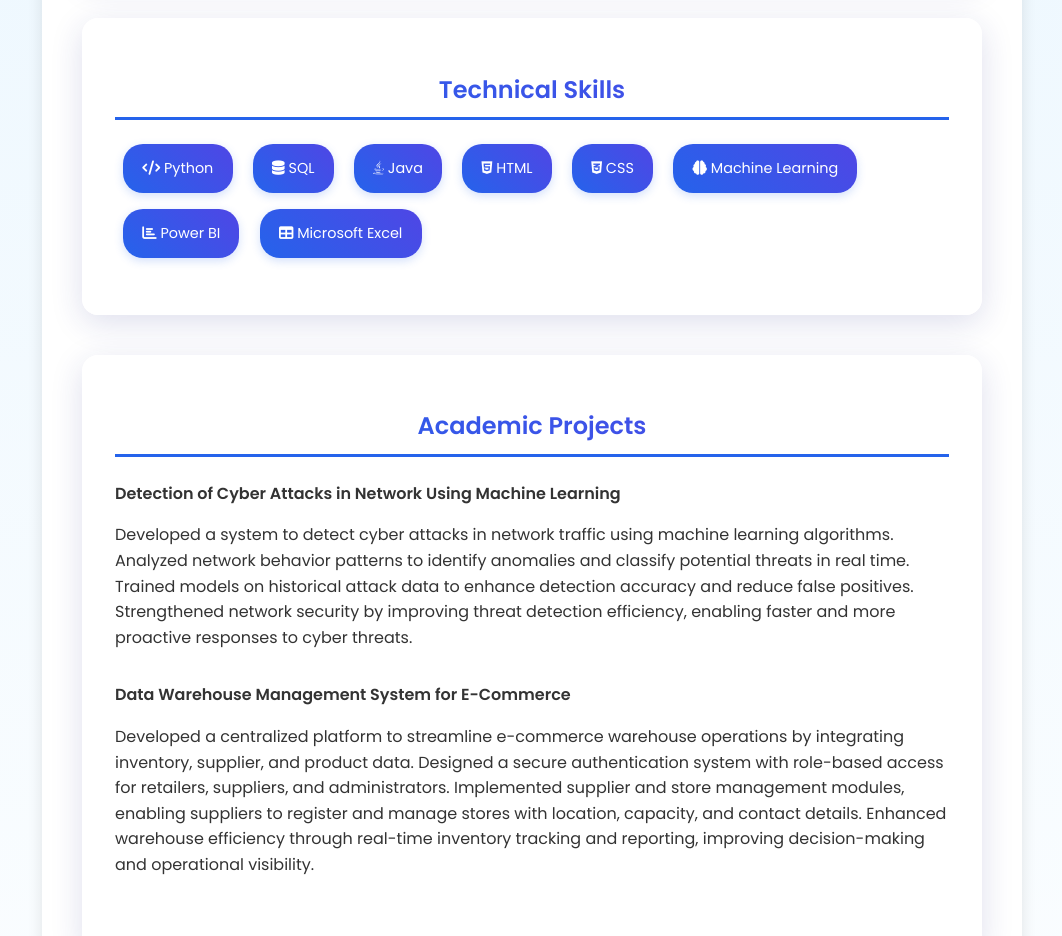
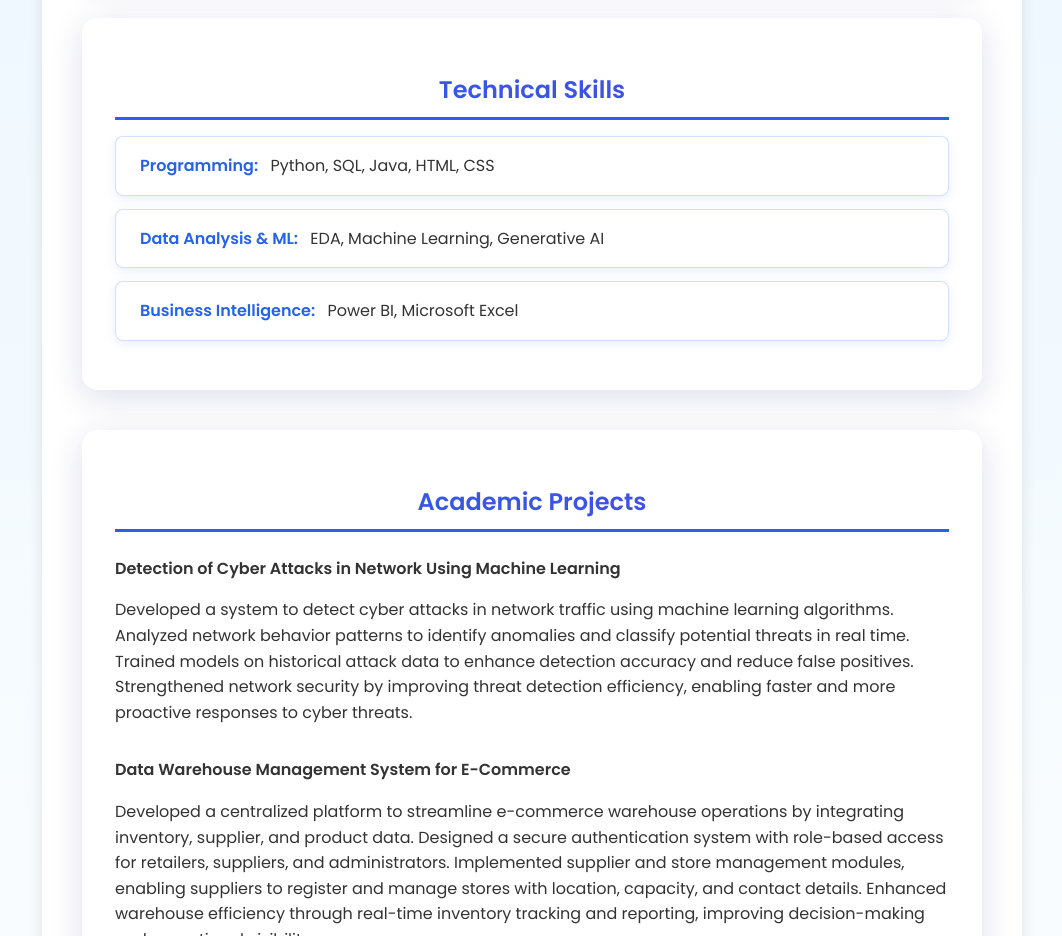
Before and after one commit to KeerthiSagi/Personal_Profile, a plain HTML site: page index.html in a window 1280 px wide. Shown: the part 1400-2336 px from the top of the page, without its empty margins (108-1170 px from the left). Drawn offline with Linux system fonts and the light colour scheme.

Commit message:
Updated resume webpage with new styles

```diff
--- a/index.html
+++ b/index.html
@@ -46,14 +46,9 @@
         <section id="skills">
             <h2>Technical Skills</h2>
             <ul>
-                <li><i class="fas fa-code"></i> Python</li>
-                <li><i class="fas fa-database"></i> SQL</li>
-                <li><i class="fab fa-java"></i> Java</li>
-                <li><i class="fab fa-html5"></i> HTML</li>
-                <li><i class="fab fa-css3-alt"></i> CSS</li>
-                <li><i class="fas fa-brain"></i> Machine Learning</li>
-                <li><i class="fas fa-chart-bar"></i> Power BI</li>
-                <li><i class="fas fa-table"></i> Microsoft Excel</li>
+                <li><strong>Programming:</strong> Python, SQL, Java, HTML, CSS</li>
+                <li><strong>Data Analysis & ML:</strong> EDA, Machine Learning, Generative AI</li>
+                <li><strong>Business Intelligence:</strong> Power BI, Microsoft Excel</li>
             </ul>
         </section>
 
--- a/styles.css
+++ b/styles.css
@@ -103,14 +103,20 @@ section:hover {
 
 /* Skills section enhancement */
 #skills ul li {
-    display: inline-block;
-    margin: 0.5rem;
-    padding: 0.8rem 1.2rem;
-    background: linear-gradient(45deg, #2563eb, #4f46e5);
-    color: white;
-    border-radius: 20px;
-    font-size: 0.9rem;
-    box-shadow: 0 3px 10px rgba(37, 99, 235, 0.2);
+    display: block;
+    margin: 0.8rem 0;
+    padding: 1rem 1.5rem;
+    background: white;
+    color: #333;
+    border-radius: 8px;
+    font-size: 1rem;
+    box-shadow: 0 3px 10px rgba(37, 99, 235, 0.1);
+    border: 1px solid rgba(37, 99, 235, 0.2);
+}
+
+#skills ul li strong {
+    color: #2563eb;
+    margin-right: 0.5rem;
 }
 
 /* Contact section icons enhancement */
```
